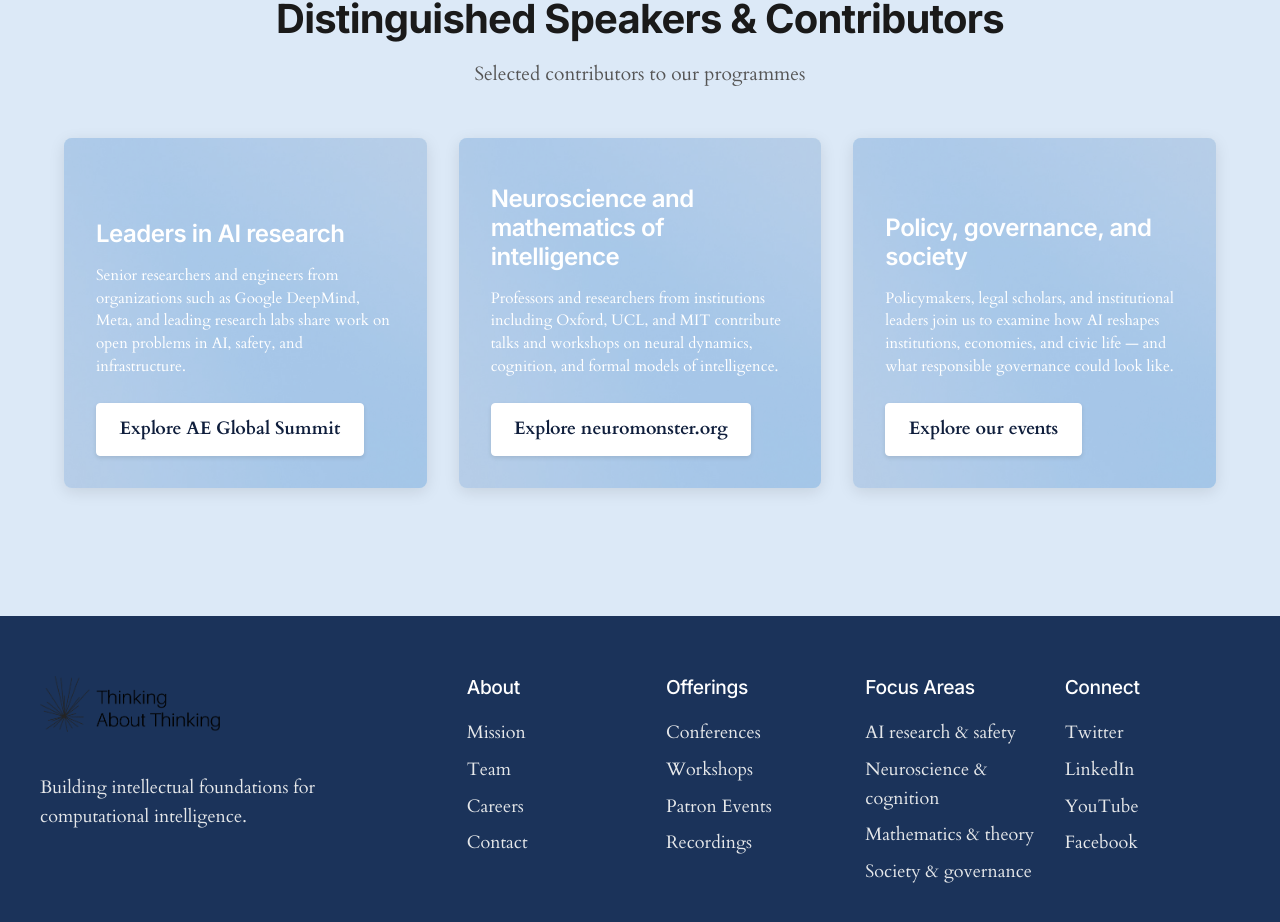
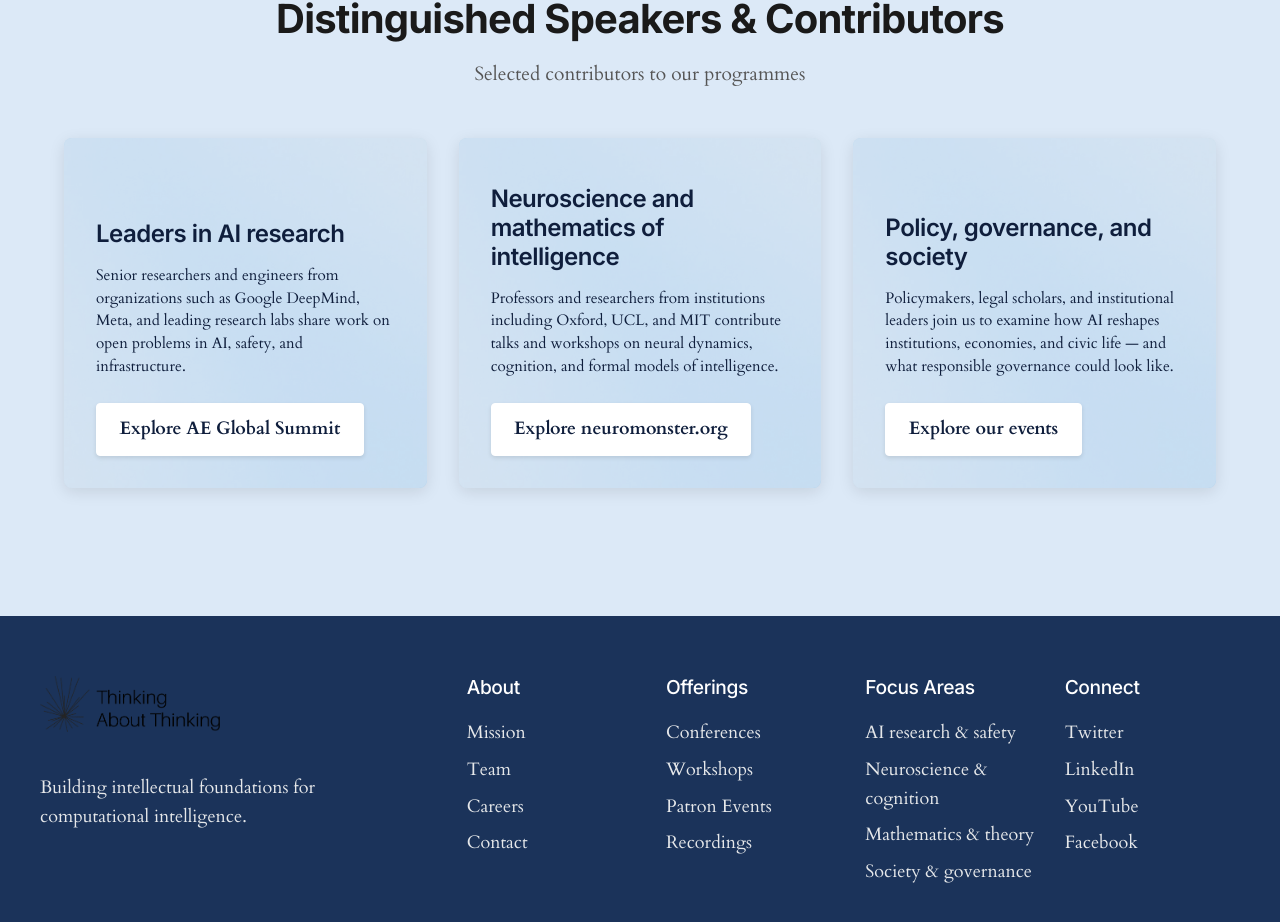
Before and after one commit to claremaguire1111/that-new-brand-design, a Next.js app: page / in a window 1280 px wide. Shown: the part 1156-2078 px from the top of the page. Built offline with nearby package versions, Linux system fonts and the light colour scheme.

Commit message:
Make all contributor cards use light blue background with darker text for better visibility

```diff
--- a/pages/index.js
+++ b/pages/index.js
@@ -94,7 +94,7 @@
             <div className={styles.contributorCard}>
               <div
                 style={{
-                  backgroundImage: 'url("/images/1940fbf3-e446-4a1e-89ed-e3a8dc5a7617-md.jpg?v=4")',
+                  backgroundImage: 'url("/images/1940fbf3-e446-4a1e-89ed-e3a8dc5a7617-md.jpg?v=5")',
                   position: 'absolute',
                   top: 0,
                   left: 0,
@@ -109,13 +109,13 @@
               />
               <div
                 style={{
-                  backgroundColor: 'var(--blue-medium)',
+                  backgroundColor: 'var(--blue-light)',
                   position: 'absolute',
                   top: 0,
                   left: 0,
                   right: 0,
                   bottom: 0,
-                  opacity: 0.6,
+                  opacity: 0.7,
                   zIndex: 2
                 }}
               />
@@ -136,7 +136,7 @@
             <div className={styles.contributorCard}>
               <div
                 style={{
-                  backgroundImage: 'url("/images/1940fbf3-e446-4a1e-89ed-e3a8dc5a7617-md.jpg?v=4")',
+                  backgroundImage: 'url("/images/1940fbf3-e446-4a1e-89ed-e3a8dc5a7617-md.jpg?v=5")',
                   position: 'absolute',
                   top: 0,
                   left: 0,
@@ -151,13 +151,13 @@
               />
               <div
                 style={{
-                  backgroundColor: 'var(--blue-medium)',
+                  backgroundColor: 'var(--blue-light)',
                   position: 'absolute',
                   top: 0,
                   left: 0,
                   right: 0,
                   bottom: 0,
-                  opacity: 0.6,
+                  opacity: 0.7,
                   zIndex: 2
                 }}
               />
@@ -178,7 +178,7 @@
             <div className={styles.contributorCard}>
               <div
                 style={{
-                  backgroundImage: 'url("/images/1940fbf3-e446-4a1e-89ed-e3a8dc5a7617-md.jpg?v=4")',
+                  backgroundImage: 'url("/images/1940fbf3-e446-4a1e-89ed-e3a8dc5a7617-md.jpg?v=5")',
                   position: 'absolute',
                   top: 0,
                   left: 0,
@@ -193,13 +193,13 @@
               />
               <div
                 style={{
-                  backgroundColor: 'var(--blue-medium)',
+                  backgroundColor: 'var(--blue-light)',
                   position: 'absolute',
                   top: 0,
                   left: 0,
                   right: 0,
                   bottom: 0,
-                  opacity: 0.6,
+                  opacity: 0.7,
                   zIndex: 2
                 }}
               />
--- a/styles/Home.module.css
+++ b/styles/Home.module.css
@@ -184,7 +184,7 @@
   right: 0;
   bottom: 0;
   padding: 2rem;
-  color: white;
+  color: var(--blue-darkest);
   z-index: 5;
   display: flex;
   flex-direction: column;
@@ -195,14 +195,14 @@
   font-size: 1.5rem;
   margin-bottom: 1rem;
   font-weight: 600;
-  color: white;
+  color: var(--blue-darkest);
 }
 
 .contributorDescription {
   font-size: 0.95rem;
   line-height: 1.5;
   margin-bottom: 1.5rem;
-  color: white;
+  color: var(--blue-darkest);
 }
 
 .contributorLink {
```
